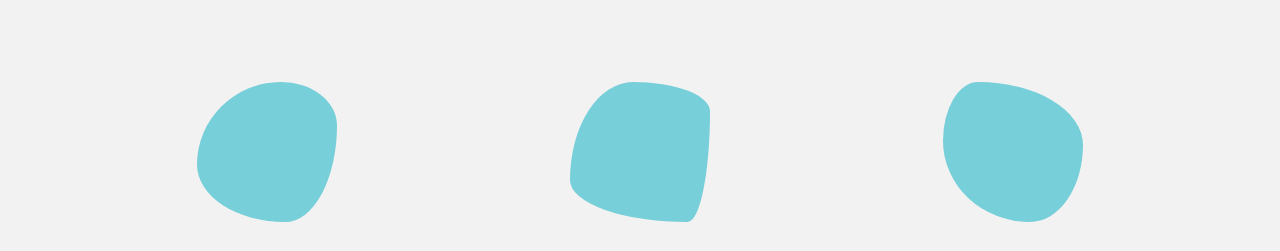
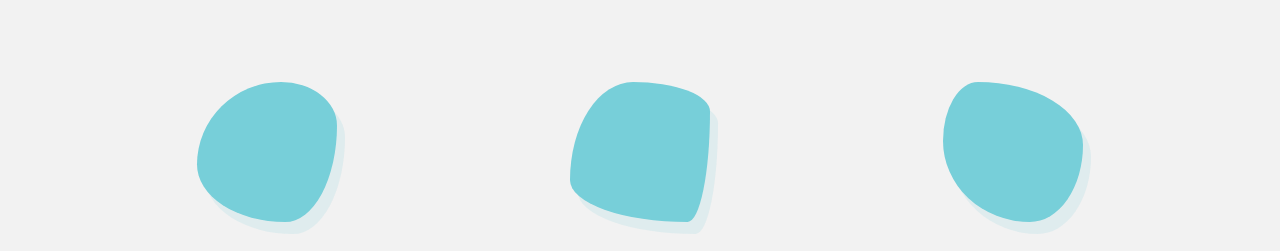
Before and after one commit to agatacrz/landing-page-001, a plain HTML site: page index.html in a window 1280 px wide. Shown: the part 687-938 px from the top of the page. Drawn offline with Linux system fonts and the light colour scheme.

Commit message:
Update style.css

```diff
--- a/style.css
+++ b/style.css
@@ -94,6 +94,7 @@ body {
     background-color: #77CFD9;
     border-radius: 60% 40% 37% 63% / 59% 31% 69% 41%;
     margin: auto;
+    box-shadow: 8px 12px 0px #6ccad425;
 }
 
 .cont-dois-gp-dois-div {
@@ -102,6 +103,7 @@ body {
     background-color: #77CFD9;
     border-radius: 45% 55% 16% 84% / 70% 21% 79% 30%;
     margin: auto;
+    box-shadow: 8px 12px 0px #6ccad425;
 }
 
 .cont-dois-gp-tres-div {
@@ -110,6 +112,7 @@ body {
     background-color: #77CFD9;
     border-radius: 25% 75% 38% 62% / 42% 45% 55% 58%;
     margin: auto;
+    box-shadow: 8px 12px 0px #6ccad425;
 }
 
 .conteudo-um-cta {
```
